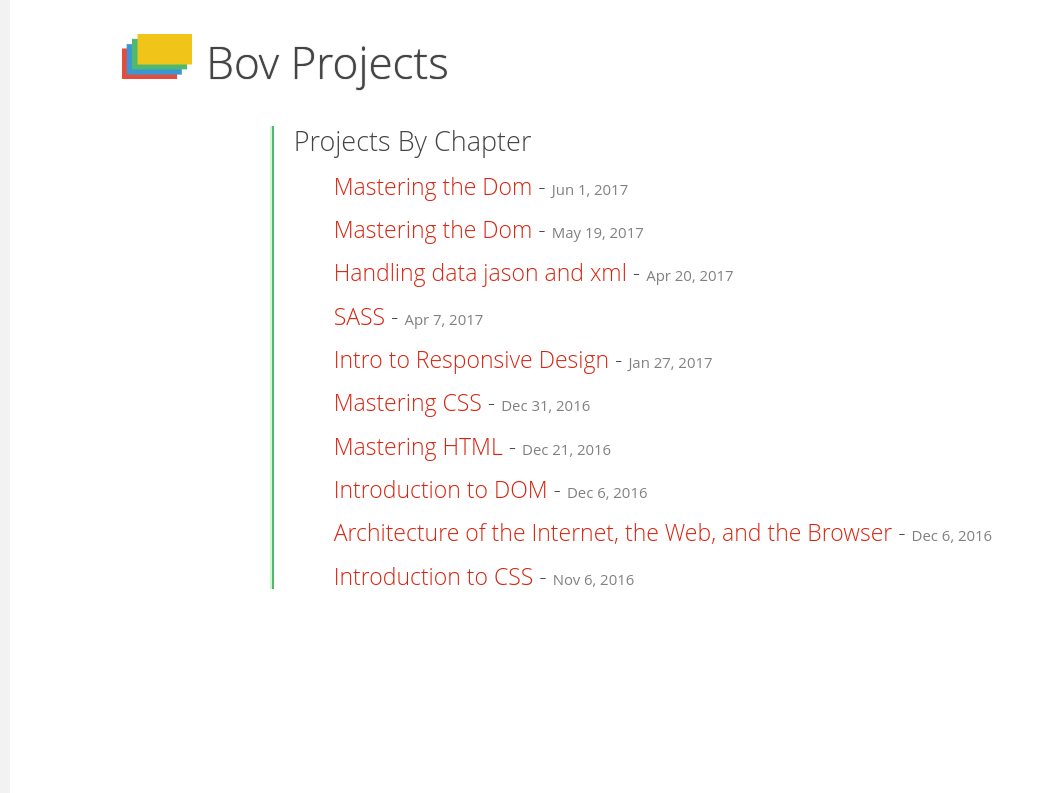
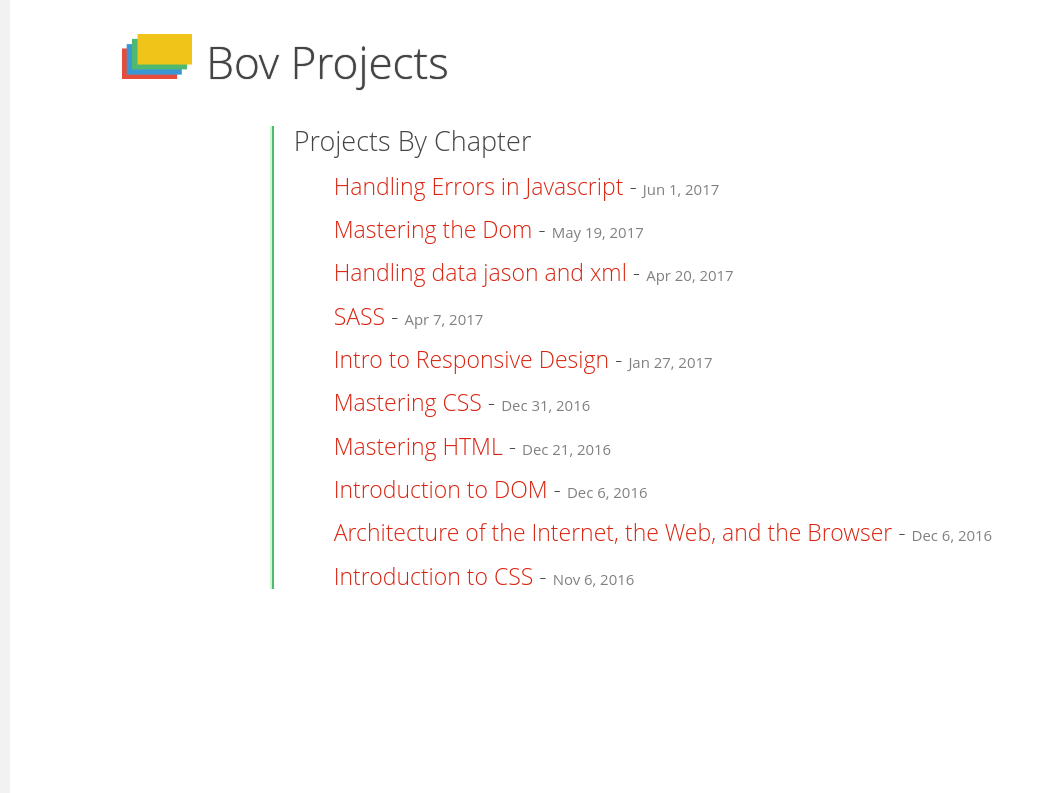
Before and after one commit to OscarRobertRodriguez/projectsModernDeveloper, a Jekyll site: the page built from index.html, in a window 1280 px wide. Shown: the part 143-936 px from the top of the page, without its empty margins (0-1045 px from the left). Built offline with Jekyll 4.4.1, drawn with Linux system fonts in a browser that asks for light colours.

Commit message:
made changes

```diff
--- a/_posts/2017-06-01-handling-errors-in-javascript.md
+++ b/_posts/2017-06-01-handling-errors-in-javascript.md
@@ -1,6 +1,6 @@
 ---
 layout: post
-title:  "Mastering the Dom"
+title:  "Handling Errors in Javascript"
 ---
 
 <h1 style="color:#3CCAE6">Project Assignment 1</h1>
```
